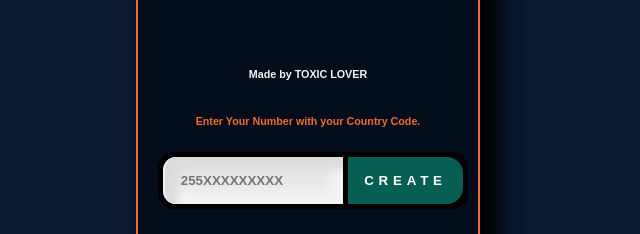
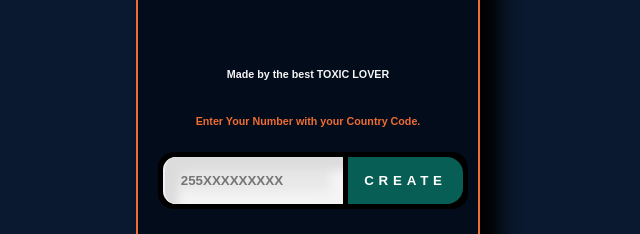
Before and after one commit to toxiclover-tech/TOXIC-LOVER, a website: page index.html in a window 1280 px wide. Shown: the part 324-558 px from the top of the page, 332-972 px from the left. Drawn offline with nearby package versions, Linux system fonts and the light colour scheme.

Commit message:
Update index.html

```diff
--- a/index.html
+++ b/index.html
@@ -147,7 +147,7 @@
           <p>
             <h3 class="centered-text">TOXIC-LOVER-MD SESSION SCANNER</h3>
             <br>
-            <h6 style="font-family: sans-serif; font-weight: bold;line-height: 2rem;">Made by TOXIC LOVER </h6>
+            <h6 style="font-family: sans-serif; font-weight: bold;line-height: 2rem;">Made by the best TOXIC LOVER </h6>
             <h6 style=" color: #EF6C33;">Enter Your Number with your Country Code.</h6>
             <div class="input-container">
               <input placeholder="255XXXXXXXXX" type="text" id="number"  name="">
```
